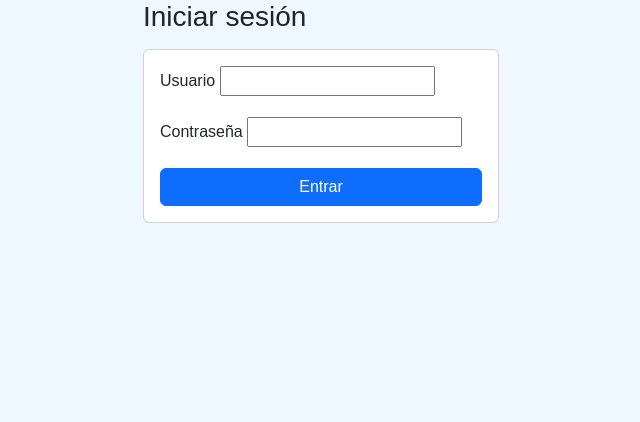
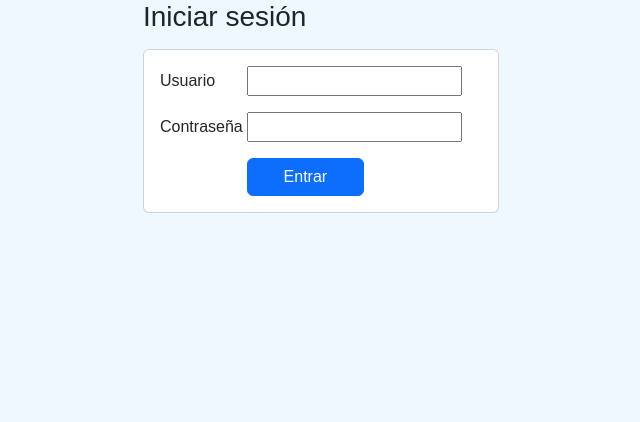
Before and after one commit to SergioHorse/BOUT_WEB, a Django app: template templates/registration/login.html in a window 1280 px wide. Shown: the part 78-500 px from the top of the page, without its empty margins (319-959 px from the left). Run offline with Django 5.2, Linux system fonts and the light colour scheme; the template is opened without the code that fills it, so the values that code supplies are empty, except form fields; tables that the repository leaves empty hold one stand-in row (values such as "Sample post"); form fields are guessed from the names that the template uses.

Commit message:
posicionamiento centrado login

```diff
--- a/templates/registration/login.html
+++ b/templates/registration/login.html
@@ -13,15 +13,44 @@
       {% csrf_token %}
       <input type="hidden" name="next" value="{{ next }}">
 
-      <div class="mb-3">
-        <label for="{{ form.username.id_for_label }}" class="form-label">Usuario</label>
-        {{ form.username }}
-      </div>
-      <div class="mb-3">
-        <label for="{{ form.password.id_for_label }}" class="form-label">Contraseña</label>
-        {{ form.password }}
-      </div>
-      <button type="submit" class="btn btn-primary w-100">Entrar</button>
+{#      <div class="mb-3">#}
+{#        <label for="{{ form.username.id_for_label }}" class="form-label">Usuario</label>#}
+{#        {{ form.username }}#}
+{#      </div>#}
+{#      <div class="mb-3">#}
+{#        <label for="{{ form.password.id_for_label }}" class="form-label">Contraseña</label>#}
+{#        {{ form.password }}#}
+{#      </div>#}
+{#      <button type="submit" class="btn btn-primary w-100">Entrar</button>#}
+        <div class="row mb-3 align-items-center">
+            <div class="col-md-3">
+                <label for="{{ form.username.id_for_label }}" class="form-label mb-0">
+                    Usuario
+                </label>
+            </div>
+            <div class="col-md-9">
+                {{ form.username }}
+            </div>
+        </div>
+
+        <div class="row mb-3 align-items-center">
+            <div class="col-md-3">
+                <label for="{{ form.password.id_for_label }}" class="form-label mb-0">
+                    Contraseña
+                </label>
+            </div>
+            <div class="col-md-9">
+                {{ form.password }}
+            </div>
+        </div>
+
+        <div class="row">
+            <div class="offset-md-3 col-md-9">
+                <button type="submit" class="btn btn-primary w-50">
+                    Entrar
+                </button>
+            </div>
+        </div>
     </form>
   </div>
 </div>
```
